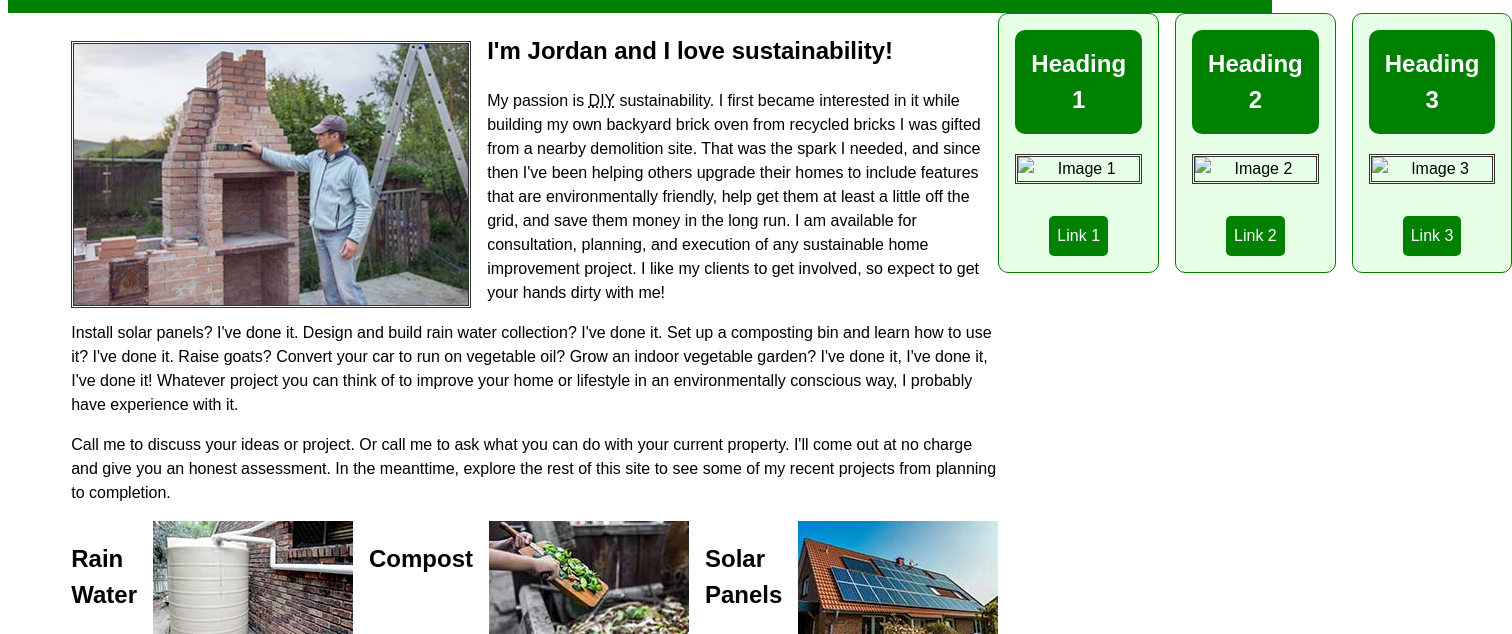
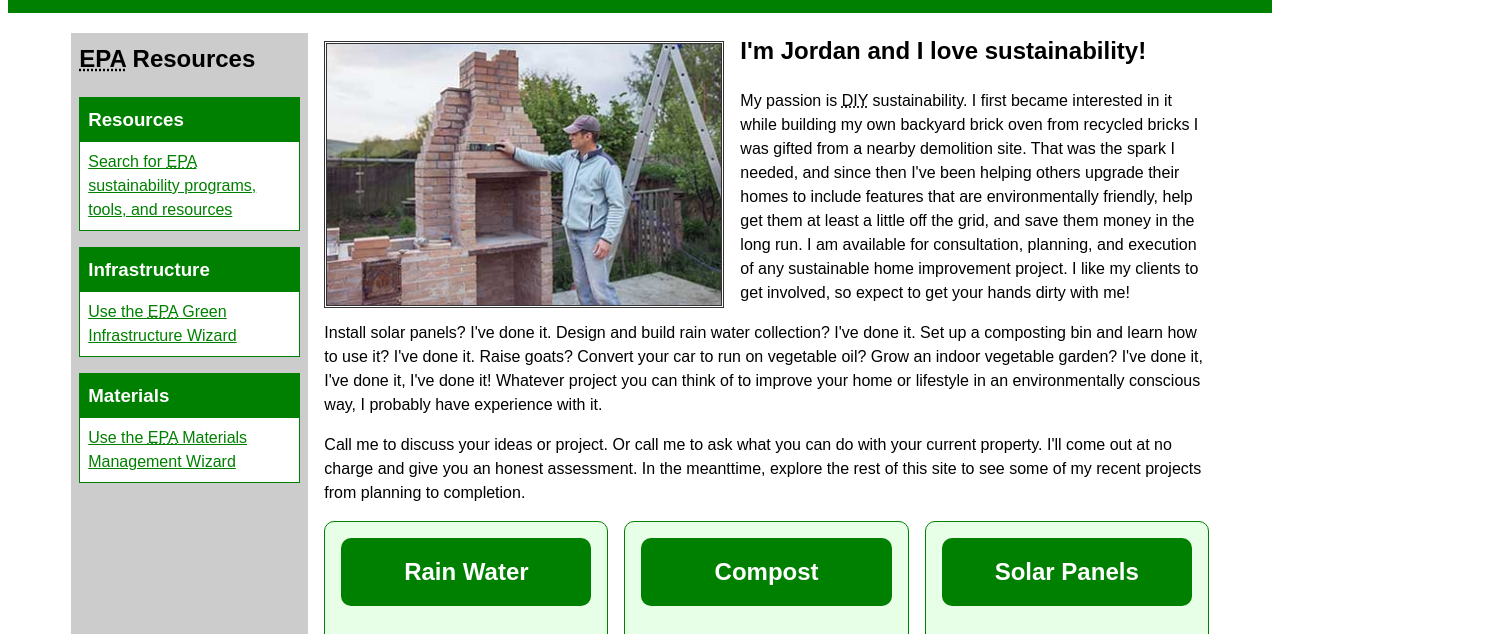
Before and after one commit to aburdett59/Sustainability-Website, a plain HTML site: page index.html in a window 1280 px wide. Shown: the part 166-800 px from the top of the page, 1512 px wide, since content can reach past the window. Drawn offline with Linux system fonts and the light colour scheme.

Commit message:
Update index.html

```diff
--- a/index.html
+++ b/index.html
@@ -31,39 +31,42 @@
         </article>
 
         <section>
+         <div>
           <h2>Rain Water</h2>
           <a href="#"><img src="images/rain.jpg" width="200" height="133" alt="Rain water collector">
             <p>Reduce water bills</p></a>
-
+         </div>
+          <div>
           <h2>Compost</h2>
           <a href="#"><img src="images/compost.jpg" width="200" height="133" alt="Compost bin">
             <p>Make and save money</p></a>
-
+          </div>
+          <div>
           <h2>Solar Panels</h2>
           <a href="#"><img src="images/solar.jpg" width="200" height="133" alt="Rooftop solar panels">
             <p>Save money</p></a>
+          </div>
         </section>
       </main>
 
-      <main>
-  <section>
-    <div>
-      <h2>Heading 1</h2>
-      <img src="image1.jpg" alt="Image 1">
-      <a href="#">Link 1</a>
-    </div>
-    <div>
-      <h2>Heading 2</h2>
-      <img src="image2.jpg" alt="Image 2">
-      <a href="#">Link 2</a>
-    </div>
-    <div>
-      <h2>Heading 3</h2>
-      <img src="image3.jpg" alt="Image 3">
-      <a href="#">Link 3</a>
-    </div>
-  </section>
-</main>
+     <aside>
+         <h2><abbr title="Environmental Protection Agency">EPA</abbr> Resources</h2>
+
+         <section>
+           <h3>Resources</h3>
+           <a href="https://www.epa.gov/sustainability/sustainability-resource-finder" target="_blank">Search for <abbr title="Environmental Protection Agency">EPA</abbr> sustainability programs, tools, and resources</a>
+         </section>
+
+         <section>
+           <h3>Infrastructure</h3>
+           <a href="https://https://www.epa.gov/sustainability/giwiz" target="_blank">Use the <abbr title="Environmental Protection Agency">EPA</abbr> Green Infrastructure Wizard</a>
+         </section>
+
+         <section>
+           <h3>Materials</h3>
+           <a href="https://https://www.epa.gov/sustainability/mwiz" target="_blank">Use the <abbr title="Environmental Protection Agency">EPA</abbr> Materials Management Wizard</a>
+         </section>
+       </aside>
     </div><!-- end content-wrapper -->
   </body>
 </html>
```
